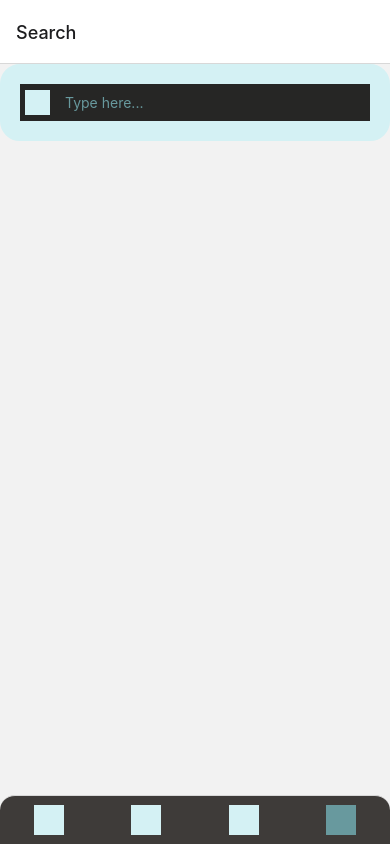
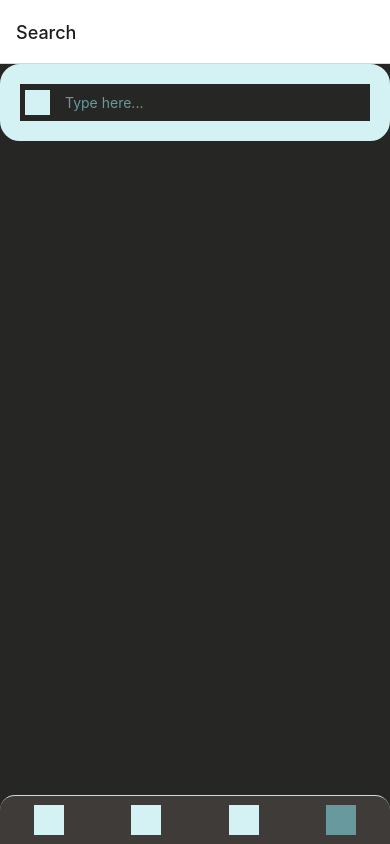
Before and after one commit to TebexPL/FilmBrary, a React Native app: screen /Search in a window 390 px wide. Built offline with nearby package versions, Linux system fonts and the light colour scheme; grey boxes are pictures that could not be loaded.

Commit message:
second major changes in looks and smaller ones in mechanics

```diff
--- a/Source/Screens/Best250Movies.js
+++ b/Source/Screens/Best250Movies.js
@@ -1,6 +1,6 @@
 import React from 'react';
 import {useState, useEffect} from 'react';
-import {FlatList} from 'react-native';
+import {FlatList, StyleSheet} from 'react-native';
 
 import SingleResult from './Components/SingleResult'
 
@@ -28,6 +28,7 @@ const Best250Movies = (props) =>{
   return (
 
     <FlatList
+      style={styles.back}
       /*ListHeaderComponent=
         {<SearchBox placeholder="Type here..." onSubmit={fetchResults}/>}*/
       data={results}
@@ -36,13 +37,13 @@ const Best250Movies = (props) =>{
           (<SingleResult data={item} onPress={gotoDetails}/>)}
       keyExtractor={item => item.id}
     />
-
-
-
-
   )
-
-
 }
 
+const styles = StyleSheet.create({
+  back: {
+    backgroundColor : '#262625'
+  }
+})
+
 export default Best250Movies;
--- a/Source/Screens/Best250Series.js
+++ b/Source/Screens/Best250Series.js
@@ -1,6 +1,6 @@
 import React from 'react';
 import {useState, useEffect} from 'react';
-import {FlatList} from 'react-native';
+import {FlatList, StyleSheet} from 'react-native';
 
 import SingleResult from './Components/SingleResult'
 
@@ -26,8 +26,8 @@ const Best250Series = (props) =>{
   }
 
   return (
-
     <FlatList
+      style={styles.back}
       /*ListHeaderComponent=
         {<SearchBox placeholder="Type here..." onSubmit={fetchResults}/>}*/
       data={results}
@@ -36,13 +36,13 @@ const Best250Series = (props) =>{
           (<SingleResult data={item} onPress={gotoDetails}/>)}
       keyExtractor={item => item.id}
     />
-
-
-
-
   )
-
-
 }
 
+const styles = StyleSheet.create({
+  back: {
+    backgroundColor : '#262625'
+  }
+})
+
 export default Best250Series;
--- a/Source/Screens/CategoryScreen.js
+++ b/Source/Screens/CategoryScreen.js
@@ -1,8 +1,9 @@
 import React from 'react';
 import {useState, useEffect} from 'react';
-import {FlatList} from 'react-native';
+import {FlatList, StyleSheet, View} from 'react-native';
 
-import SingleResult from './Components/SingleResult'
+import SingleResult from './Components/SingleResult';
+import HeaderLine from './Components/HeaderLine';
 
 
 const CategoryScreen = (props) =>{
@@ -27,8 +28,10 @@ const CategoryScreen = (props) =>{
   }
 
   return (
-
+    <View>
+      <HeaderLine onPress={() => {props.navigation.goBack()}}/>
       <FlatList
+        style={styles.back}
         /*ListHeaderComponent=
           {<SearchBox placeholder="Type here..." onSubmit={fetchResults}/>}*/
         data={results}
@@ -37,13 +40,14 @@ const CategoryScreen = (props) =>{
             (<SingleResult data={item} onPress={gotoDetails}/>)}
         keyExtractor={item => item.id}
       />
-
-
-
-
+    </View>
   )
-
-
 }
 
+const styles = StyleSheet.create({
+  back : {
+    backgroundColor : '#262625'
+  }
+})
+
 export default CategoryScreen;
--- /dev/null
+++ b/Source/Screens/Components/HeaderLine.js
@@ -0,0 +1,37 @@
+import React from "react";
+import {Image, View, TouchableOpacity, StyleSheet} from 'react-native';
+
+const HeaderLine = (props) => {
+
+    return (
+        <View style={styles.arrowBox}>
+            <TouchableOpacity onPress={props.onPress}>
+                <Image style={styles.arrow} source ={{uri : 'https://cdn-icons-png.flaticon.com/512/507/507257.png'}}/>
+            </TouchableOpacity>
+            <View style={styles.line}></View>
+        </View>
+    )
+}
+
+const styles = StyleSheet.create({
+    arrowBox :{
+        flexDirection: 'row',
+        alignItems: 'center',
+        backgroundColor: '#262625'
+      },
+      arrow :{
+        height: 40,
+        width: 40,
+        margin : 15,
+        tintColor: '#d4f1f4'
+      },
+      line :{
+        borderColor: '#d4f1f4',
+        borderWidth: 2.5,
+        borderRadius:20,
+        width: 270,
+        paddingLeft: 15
+      },
+})
+
+export default HeaderLine;
--- a/Source/Screens/Components/SingleResult.js
+++ b/Source/Screens/Components/SingleResult.js
@@ -1,17 +1,36 @@
 import React from 'react';
-import {TouchableOpacity, Text, Image} from 'react-native';
+import {TouchableOpacity, Text, Image, StyleSheet, View} from 'react-native';
 
 
 const SingleResult = (props) =>{
 
   return (
-    <TouchableOpacity onPress={() => props.onPress(props.data.id)}>
-      <Image source={{uri: props.data.image}} />
-      <Text>{props.data.title}</Text>
+    <TouchableOpacity style={styles.back} onPress={() => props.onPress(props.data.id)}>
+      <Image style={styles.img} source={{uri: props.data.image}} />
+      <Text style={styles.text}>{props.data.title}</Text>
     </TouchableOpacity>
   )
-
-
 }
 
+const styles = StyleSheet.create({
+  back :{
+    flexDirection : 'row',
+    alignItems :'center',
+    borderBottomColor: '#3e3b39',
+    borderBottomWidth: 5,
+    borderBottomLeftRadius:20,
+    borderBottomRightRadius: 20
+  },
+  img :{
+    height: 135,
+    width: 90,
+    margin: 10
+  },
+  text :{
+    color : '#d4f1f4',
+    fontSize: 20,
+    margin : 5
+  }
+})
+
 export default SingleResult;
--- a/Source/Screens/Components/TabItem.js
+++ b/Source/Screens/Components/TabItem.js
@@ -10,7 +10,7 @@ const checkIcon = (name) => {
       link = 'https://cdn-icons.flaticon.com/png/512/498/premium/498682.png?token=exp=1646334579~hmac=50fdfa27ad7792b78badaaad1a01bf97';
       break;
     case 'Best 250 Movies':
-      link = 'https://cdn-icons-png.flaticon.com/512/633/633832.png';
+      link = 'https://cdn-icons-png.flaticon.com/512/633/633600.png';
       break;
     case 'Best 250 TV Series':
       link= 'https://cdn-icons.flaticon.com/png/512/2758/premium/2758340.png?token=exp=1646334812~hmac=e5293fbdad86f542779ca9eedbd1cd43';
--- a/Source/Screens/DetailsScreen.js
+++ b/Source/Screens/DetailsScreen.js
@@ -1,8 +1,8 @@
 import React from 'react';
 import {useState, useEffect} from 'react';
-import {View, Text} from 'react-native';
+import {View, Text, Image, StyleSheet, ScrollView} from 'react-native';
 
-
+import HeaderLine from './Components/HeaderLine';
 
 const DetailsScreen = (props) =>{
   const [data, setData] = useState({})
@@ -22,20 +22,63 @@ const DetailsScreen = (props) =>{
       }
   }
 
-    return (
-
-    <View>
-      <Text>{data.fullTitle}</Text>
-      <Text>Rating: {data.imDbRating}</Text>
-      <Text>Keywords: {data.keywords}</Text>
+  return (
+    <View style={styles.back}>
+      <HeaderLine onPress={() => {props.navigation.goBack()}}/>
+        <ScrollView >
+          <View style={styles.upperBox}>
+            <Image style={styles.img} source={{uri : data.image}}/>
+            <Text style={styles.rating}>Rating: {data.imDbRating}</Text>
+          </View>
+          <Text style={styles.title}>{data.fullTitle}</Text>
+          <Text style={styles.keywords}>Keywords: {data.keywords}</Text>
+          <Text style={styles.plot}>{data.plot}</Text>
+          <View style={styles.marginBox}></View>
+        </ScrollView>
     </View>
-
-
-
-
   )
-
-
 }
 
+const styles = StyleSheet.create({
+  back : {
+    backgroundColor : '#262625',
+    height:700
+  },
+  upperBox : {
+    flexDirection : 'row'
+  },
+  img : {
+    height: 360,
+    width: 240,
+    margin: 15,
+  },
+  title : {
+    color: '#d4f1f4',
+    fontWeight: 'bold',
+    margin: 15,
+    textAlign: 'center',
+    fontSize: 25
+  },
+  rating : {
+    color: '#68999e',
+    margin: 10
+  },
+  keywords : {
+    color: '#68999e',
+    margin: 25,
+    textAlign: 'justify'
+  },
+  plot : {
+    color: '#d4f1f4',
+    backgroundColor: '#3e3b39',
+    borderRadius: 15,
+    textAlign:'justify',
+    padding: 15,
+    margin: 15
+  },
+  marginBox : {
+    marginBottom : 69
+  }
+})
+
 export default DetailsScreen;
--- a/Source/Screens/MainScreen.js
+++ b/Source/Screens/MainScreen.js
@@ -17,10 +17,11 @@ const MainScreen = () => {
       screenOptions={({ route }) => ({
         tabBarShowLabel: false,
         tabBarOptions: {showIcon : true},
-        tabBarStyle:{backgroundColor: '#3e3b39',
+        tabBarStyle:{ position:'absolute',
+                      overflow:'hidden',
+                      backgroundColor: '#3e3b39',
                       borderTopLeftRadius: 15,
                       borderTopRightRadius: 15,
-                      overflow: 'hidden'
                       },
         tabBarIcon: ({focused, color, size}) => {
           return <TabItem
--- a/Source/Screens/SearchScreen.js
+++ b/Source/Screens/SearchScreen.js
@@ -26,6 +26,7 @@ const SearchScreen = (props) =>{
 
   return (
     <FlatList
+      style={styles.back}
       ListHeaderComponent=
         {<SearchBox placeholder="Type here..." onSubmit={fetchResults}/>}
       data={results}
@@ -39,7 +40,9 @@ const SearchScreen = (props) =>{
 }
 
 const styles = StyleSheet.create({
-
+  back: {
+    backgroundColor : '#262625'
+  }
 })
 
 export default SearchScreen;
```
Also changed, not shown: Source/Screens/CategoriesScreen.js (+0 -7 lines). Lines whose indentation alone changed are shown as unchanged.
